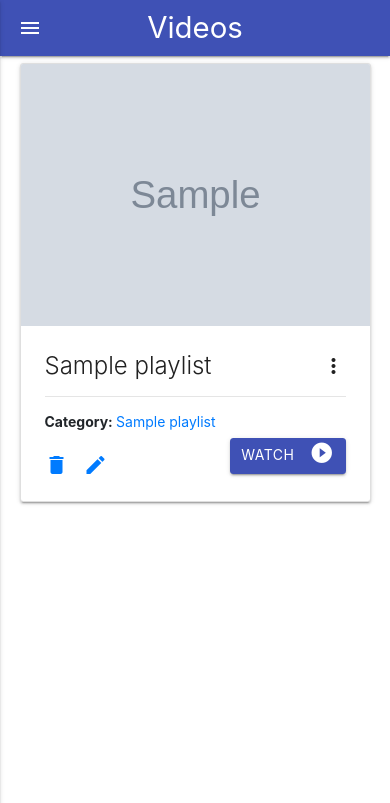
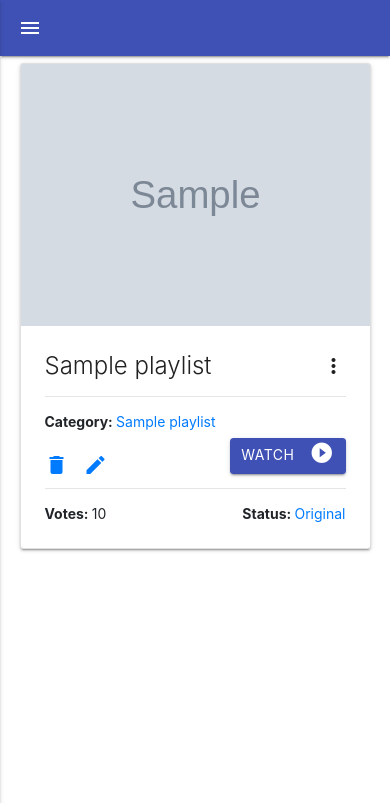
Before and after one commit to alex1234543231/Video-Sharing-Platform, a Flask app: template templates/dashboard.html in a window 390 px wide. Shown: the top 803 px of the page. Run offline with Flask 2, Linux system fonts and the light colour scheme; the template is opened without the code that fills it: most values are stand-ins (such as "Sample title", 1, 10 or a date in 2020); grey boxes marked "Sample" are stand-in pictures; some libraries are stand-ins or nearby versions.

Commit message:
Added votes to profile page and sort by saved to profile page, small responsive fixes

```diff
--- a/app.py
+++ b/app.py
@@ -1,14 +1,13 @@
 import os
 import pymysql
 import db
+
 from flask import Flask, render_template, request, redirect
-from jinja2.ext import loopcontrols
+from jinja2.ext import loopcontrols, Extension
 
 app = Flask(__name__)
 
 app.jinja_env.add_extension('jinja2.ext.loopcontrols')
-
-app.jinja_env.globals.update(get_votes=db.calcVotes)
 
 @app.route('/')
 def index():
@@ -16,6 +15,7 @@ def index():
     db.setLogin('')
 
     return render_template('login.html')
+
 
 @app.route('/check-user/', methods=['GET','POST'])
 def check():
@@ -25,29 +25,22 @@ def check():
         username = form['username']
         password = form['password']
 
-        connection = db.database()
+        try:
+            result = db.authenticate(username,password)
 
-    try:
-        with connection.cursor() as cursor:
-          sql = "SELECT username FROM users WHERE username ='{0}' AND password ='{1}'".format(username, password)
-          cursor.execute(sql)
-          result = cursor.fetchone()
+            if result:
+                user = str(result[0])
 
-          if result:
-            user = str(result[0])
+                if username == user:
+                    db.setLogin(username)
+                    return redirect('/feed')
 
-            if username == user:
-                db.setLogin(username)
+            else:
+                return render_template('login.html')
 
-                user_name = db.getLogin()
+        except Exception as e:
+            print(e)
 
-                return redirect('/feed')
-
-          else:
-              return render_template('login.html')
-
-    finally:
-        connection.close()
 
     return render_template('login.html')
 
@@ -58,13 +51,18 @@ def dashboard(username):
         user_name = db.getLogin()
         userid = db.getUserId(user_name)
         playlists = db.getMyPlaylist(userid)
+        votes = db.getAllVotes()
     except:
         return redirect('/')
 
     if user_name != username:
         return redirect('/')
 
-    return render_template('dashboard.html', username=username, playlists=playlists)
+    return render_template('dashboard.html',
+    username=username,
+    playlists=playlists,
+    votes=votes,
+    get_votes=db.calcVotes)
 
 
 @app.route('/profile')
@@ -84,13 +82,19 @@ def feed():
         user_name = db.getLogin()
         userid = db.getUserId(user_name)
         videos = db.getOtherVideos(userid)
-        votes = db.getVotes()
+        votes = db.getAllVotes()
 
     except Exception as e:
         print("Exception: {}".format(e))
         return redirect('/')
 
-    return render_template('videos.html',videos=videos, username=user_name, votes=votes)
+    return render_template('videos.html',
+    videos=videos,
+    username=user_name,
+    votes=votes,
+    userid=userid,
+    get_votes=db.calcVotes,
+    check_voted=db.checkVote)
 
 @app.route('/new-playlist')
 def newplaylist():
@@ -214,13 +218,21 @@ def ordercategory(category_name):
         user_name = db.getLogin()
         userid = db.getUserId(user_name)
         category_id = db.getCategoryByName(category_name)
+        votes = db.getAllVotes()
 
         ordered = db.orderByCategory(category_id, userid, profile)
-        return render_template('videos.html',videos=ordered, username=user_name)
+        return render_template('videos.html',
+        videos=ordered,
+        username=user_name,
+        votes=votes,
+        userid=userid,
+        get_votes=db.calcVotes,
+        check_voted=db.checkVote)
 
     except Exception as e:
         print("Exception: {}".format(e))
-        return redirect('/')
+        # return redirect('/')
+        return
 
 @app.route('/order-by/my-profile/category/<category_name>')
 def orderprofilecategory(category_name):
@@ -231,13 +243,40 @@ def orderprofilecategory(category_name):
         user_name = db.getLogin()
         userid = db.getUserId(user_name)
         category_id = db.getCategoryByName(category_name)
-
-        ordered = db.orderByCategory(category_id, userid, profile)
-        return render_template('dashboard.html', playlists=ordered, username=user_name)
+        votes = db.getAllVotes()
 
     except Exception as e:
         print("Exception: {}".format(e))
         return redirect('/')
+
+    finally:
+         ordered = db.orderByCategory(category_id, userid, profile)
+         return render_template('dashboard.html',
+         playlists=ordered,
+         username=user_name,
+         votes=votes,
+         get_votes=db.calcVotes)
+
+
+@app.route('/order-by/my-profile/saved/<status>')
+def ordersaved(status):
+
+    try:
+        user_name = db.getLogin()
+        userid = db.getUserId(user_name)
+        votes = db.getAllVotes()
+
+    except Exception as e:
+        print("Exception: {}".format(e))
+        return redirect('/')
+
+    finally:
+         ordered = db.orderBySaved(userid, status)
+         return render_template('dashboard.html',
+         playlists=ordered,
+         username=user_name,
+         votes=votes,
+         get_votes=db.calcVotes)
 
 
 @app.route('/order-by/user/<user_name>')
@@ -247,13 +286,22 @@ def orderuser(user_name):
         my_username = db.getLogin()
         my_id = db.getUserId(my_username)
         users_id = db.getUserId(user_name)
-
-        ordered = db.orderByUser(users_id, my_id)
-        return render_template('videos.html',videos=ordered, username=my_username)
+        votes = db.getAllVotes()
 
     except Exception as e:
         print("Exception: {}".format(e))
-        return redirect('/')
+        # return redirect('/')
+        return
+
+    finally:
+        ordered = db.orderByUser(users_id, my_id)
+        return render_template('videos.html',
+        videos=ordered,
+        username=my_username,
+        votes=votes,
+        userid=my_id,
+        get_votes=db.calcVotes,
+        check_voted=db.checkVote)
 
 
 @app.route('/edit-playlist', methods=['GET','POST'])
--- a/static/css/style.css
+++ b/static/css/style.css
@@ -29,6 +29,10 @@ nav {
   float: right;
   margin-top: 2%; }
 
+.seperate {
+  clear: both !important;
+  margin: 2%; }
+
 .play_button {
   background-color: #3f51b5 !important;
   color: #FFFFFF !important; }
@@ -38,6 +42,9 @@ nav {
   line-height: inherit;
   margin-top: -10%; }
 
+.home-post-footer {
+  margin-top: 1.5%; }
+
 .up-vote {
   color: green !important; }
 
--- a/static/scss/dashboard.scss
+++ b/static/scss/dashboard.scss
@@ -5,6 +5,11 @@ nav {
 .card_button {
     float: right;
     margin-top: 2%;
+}
+
+.seperate{
+    clear: both !important;
+    margin: 2%;
 }
 
 .play_button {
@@ -17,3 +22,7 @@ nav {
     line-height: inherit;
     margin-top: -10%;
 }
+
+.home-post-footer{
+    margin-top: 1.5%;
+}
--- a/templates/base.html
+++ b/templates/base.html
@@ -12,7 +12,7 @@
     <header>
         <nav>
             <div class="nav-wrapper">
-                <a href="#" class="brand-logo">Videos</a>
+                <!--<a href="#" class="brand-logo">Videos</a>-->
                 <a href="#" data-activates="mobile-demo" class="button-collapse"><i class="material-icons">menu</i></a>
                 <ul id="nav-mobile" class="right hide-on-med-and-down">
                     <li><a href="{{ url_for('profile') }}">My Videos</a></li>
--- a/templates/dashboard.html
+++ b/templates/dashboard.html
@@ -1,14 +1,14 @@
 {% extends 'base.html'%} {% block content %}
 <div class="row">
     {% for playlist in playlists %}
-    <div class="col-md-4">
+    <div class="col-lg-4 col-md-12">
         <div class="card">
             <div class="card-image waves-effect waves-block waves-light">
                 <img class="activator" src="{{ playlist.img_source }}">
             </div>
             <div class="card-content">
                 <span class="card-title activator grey-text text-darken-4">{{ playlist.title }}<i class="material-icons right">more_vert</i></span>
-                <hr />
+                <hr>
                 <p><strong>Category: </strong><a href="/order-by/my-profile/category/{{ playlist.category_name }}">{{ playlist.category_name }}</a></p>
                 <div class="card_button">
                     <a href="{{ playlist.video_source }}" target="_blank" class="waves-effect waves-light btn play_button"><i class="material-icons right">play_circle_filled</i>Watch</a>
@@ -16,6 +16,23 @@
                 <br />
                 <a href="/delete/{{ playlist.playlist_id }}" alt="Delete"><i class="material-icons left">delete</i></a>
                 <a href="/edit/{{ playlist.playlist_id }}" alt="Edit"><i class="material-icons left">edit</i></a>
+                &nbsp;
+                <hr>
+                <div class="post-footer">
+                {% set total = 0 %}
+                {% for vote in votes %}
+                {% if vote.playlist_id == playlist.playlist_id %}
+                {% set total = (total + get_votes(vote.playlist_id)) %}
+                <p class="left"><strong>Votes: </strong>{{ total }}</p>
+                {% break %}
+                {% endif %}
+                {% endfor %}
+                {% if playlist.origin == 'false' %}
+                <p class="right"><strong>Status: </strong><a href="/order-by/my-profile/saved/1" alt="reposted">Reposted</a></p>
+                {% else %}
+                <p class="right"><strong>Status: </strong><a href="/order-by/my-profile/saved/0" alt="original">Original</a></p>
+                {% endif %}
+                </div>
             </div>
             <div class="card-reveal">
                 <span class="card-title grey-text text-darken-4">{{ playlist.title }}<i class="material-icons right">close</i></span>
```
Also changed, not shown: db.py (+126 -17 lines), templates/videos.html (+13 -3 lines).
